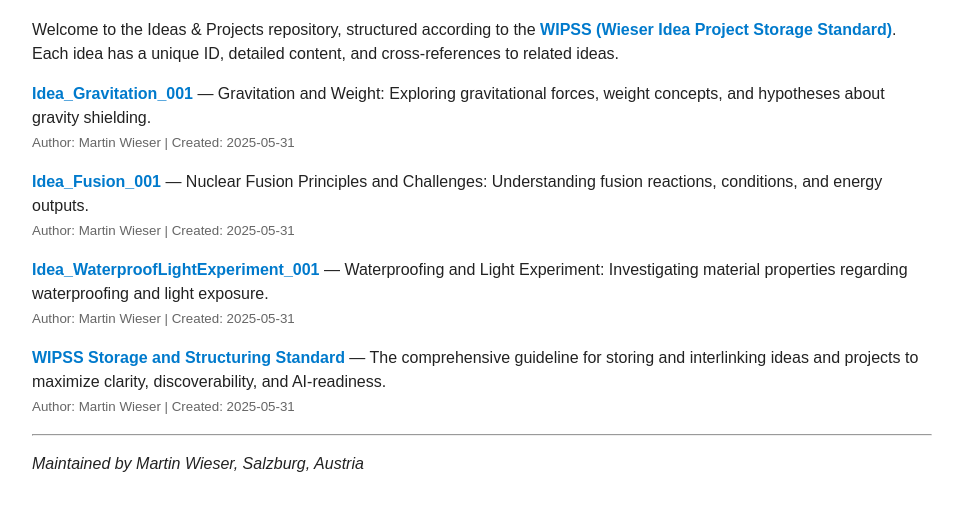
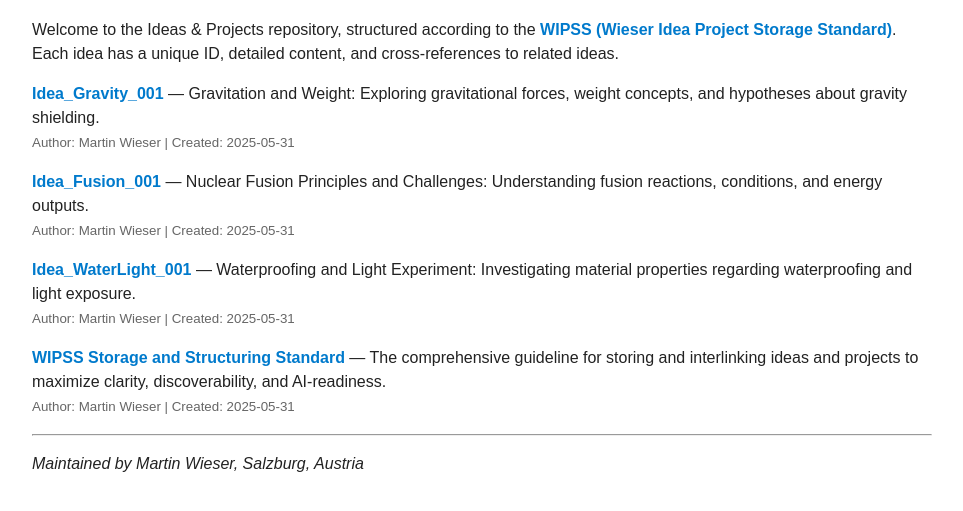
Before and after one commit to Cyclopbird/Ideas-Projects, a plain HTML site: page index.html in a window 1280 px wide. Shown: the part 91-602 px from the top of the page, without its empty margins (158-1121 px from the left). Drawn offline with Linux system fonts and the light colour scheme.

Commit message:
Update index.html

```diff
--- a/index.html
+++ b/index.html
@@ -20,7 +20,7 @@
 
   <ul>
     <li>
-      <a href="Idea_Gravitation_001.html">Idea_Gravitation_001</a> — Gravitation and Weight: Exploring gravitational forces, weight concepts, and hypotheses about gravity shielding.<br />
+      <a href="Idea_Gravitation_001.html">Idea_Gravity_001</a> — Gravitation and Weight: Exploring gravitational forces, weight concepts, and hypotheses about gravity shielding.<br />
       <small>Author: Martin Wieser | Created: 2025-05-31</small>
     </li>
     <li>
@@ -28,7 +28,7 @@
       <small>Author: Martin Wieser | Created: 2025-05-31</small>
     </li>
     <li>
-      <a href="Idea_WaterproofLightExperiment_001.html">Idea_WaterproofLightExperiment_001</a> — Waterproofing and Light Experiment: Investigating material properties regarding waterproofing and light exposure.<br />
+      <a href="Idea_WaterproofLightExperiment_001.html">Idea_WaterLight_001</a> — Waterproofing and Light Experiment: Investigating material properties regarding waterproofing and light exposure.<br />
       <small>Author: Martin Wieser | Created: 2025-05-31</small>
     </li>
     <li>
```
